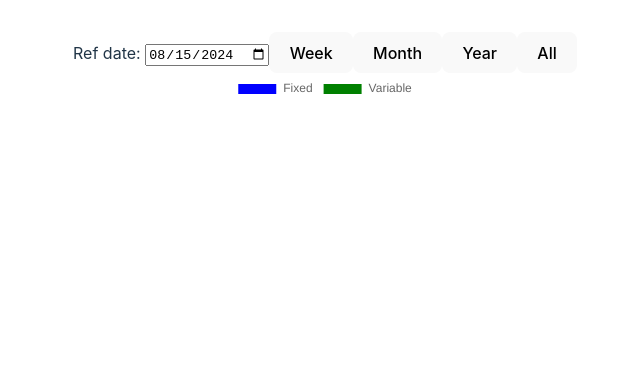
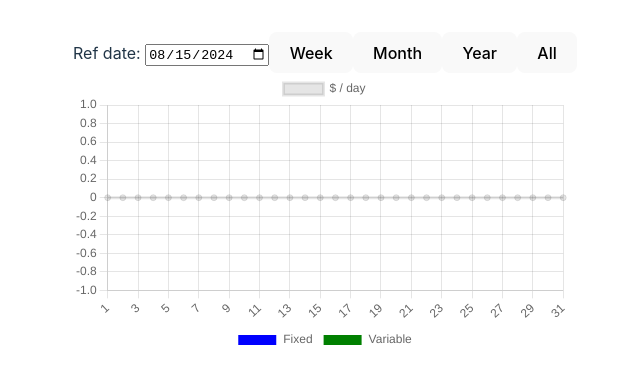
Before and after one commit to Rick1Marques/expensesControl, a React (Vite) app in the folder frontend/: page / in a window 1280 px wide. Shown: the top 374 px of the page, without its empty margins (315-955 px from the left). Built offline with nearby package versions, Linux system fonts and the light colour scheme; no server answers.

Commit message:
implement component BigChart

```diff
--- a/frontend/src/App.tsx
+++ b/frontend/src/App.tsx
@@ -4,12 +4,14 @@ import ExpensesContextProvider from "./store/expenses-context.tsx";
 import GroupList from "./components/GroupList.tsx";
 import PieChart from "./components/PieChart.tsx";
 import TimeRangeFilter from "./components/TimeRangeFilter.tsx";
+import BigChart from "./components/BigChart.tsx";
 
 export default function App() {
 
   return (
     <ExpensesContextProvider>
         <TimeRangeFilter/>
+        <BigChart/>
         <PieChart/>
         <GroupList title={"vendor"}/>
         <GroupList title={"category"}/>
--- /dev/null
+++ b/frontend/src/components/BigChart.tsx
@@ -0,0 +1,109 @@
+import {Line} from "react-chartjs-2";
+import {
+    CategoryScale,
+    Chart as ChartJS,
+    Legend,
+    LinearScale,
+    LineElement,
+    PointElement,
+    Title,
+    Tooltip
+} from "chart.js";
+import {useContext} from "react";
+import {ExpensesContext} from "../store/expenses-context.tsx";
+import {groupExpenses} from "../util/groupExpenses.ts";
+import {getFirstAndLastYear} from "../util/getFirstAndLastYear.ts";
+
+
+export default function BigChart() {
+    const {expensesGlobal, timeRange, refDate} = useContext(ExpensesContext)
+
+    ChartJS.register(
+        CategoryScale,
+        LinearScale,
+        PointElement,
+        LineElement,
+        Title,
+        Tooltip,
+        Legend
+    )
+
+    const weekDays = ["Monday", "Tuesday", "Wednesday", "Thursday", "Friday", "Saturday", "Sunday"];
+
+    const months = ["January", "February", "March", "April",
+        "May", "June", "July", "August",
+        "September", "October", "November", "December"]
+
+    let labels: string[] = [];
+    let amounts: number[] = [];
+    let label: string = ""
+
+    function getAmounts(){
+        return groupExpenses("date", expensesGlobal)
+    }
+
+    switch (timeRange) {
+        case "WEEK":
+            labels = weekDays
+            amounts = labels.map(day => {
+                const dayExpenses = getAmounts().find(g => new Date(g.name).toLocaleDateString('en-US', { weekday: 'long' }) === day);
+                return dayExpenses ? dayExpenses.totalAmount : 0;
+            });
+            label = "$ / day"
+            break;
+        case "MONTH": {
+            const year = new Date(refDate!).getFullYear()
+            const month = new Date(refDate!).getMonth()
+            const days = new Date(year,month,0).getDate()
+            for(let i= 1; i<=days; i++){
+                labels.push(i.toString())
+            }
+            amounts = labels.map(day => {
+                const dayExpenses = getAmounts().find(g => new Date(g.name).getDate() === parseInt(day));
+                return dayExpenses ? dayExpenses.totalAmount : 0;
+            })
+            label = "$ / day"
+        }
+            break;
+        case "YEAR":
+            labels = months
+            amounts = labels.map((_month, index) => {
+                const monthExpenses = getAmounts().filter(g => new Date(g.name).getMonth() === index);
+                return monthExpenses.reduce((acc, e) => acc + e.totalAmount, 0);
+            });
+            label = "$ / month"
+            break
+        case "ALL": {
+            const firstYear = getFirstAndLastYear(expensesGlobal).firstYear
+            const lastYear = getFirstAndLastYear(expensesGlobal).lastYear
+            for (let i = firstYear; i <= lastYear; i++) {
+                labels.push(i.toString())
+            }
+            amounts = labels.map(year => {
+                const yearExpenses = getAmounts().filter(g => new Date(g.name).getFullYear() === parseInt(year));
+                return yearExpenses.reduce((acc, e) => acc + e.totalAmount, 0);
+            });
+            label = "$ / year"
+        }
+            break;
+    }
+
+
+    const data = {
+        labels: labels,
+        datasets: [
+            {
+                label: label,
+                data: amounts
+            }
+        ]
+    }
+
+
+
+    return (
+        <>
+            <Line data={data}/>
+        </>
+    )
+}
--- a/frontend/src/components/PieChart.tsx
+++ b/frontend/src/components/PieChart.tsx
@@ -31,7 +31,6 @@ export default function PieChart() {
         ]
     }
 
-
     return (
         <>
             <Pie data={data}/>
```
